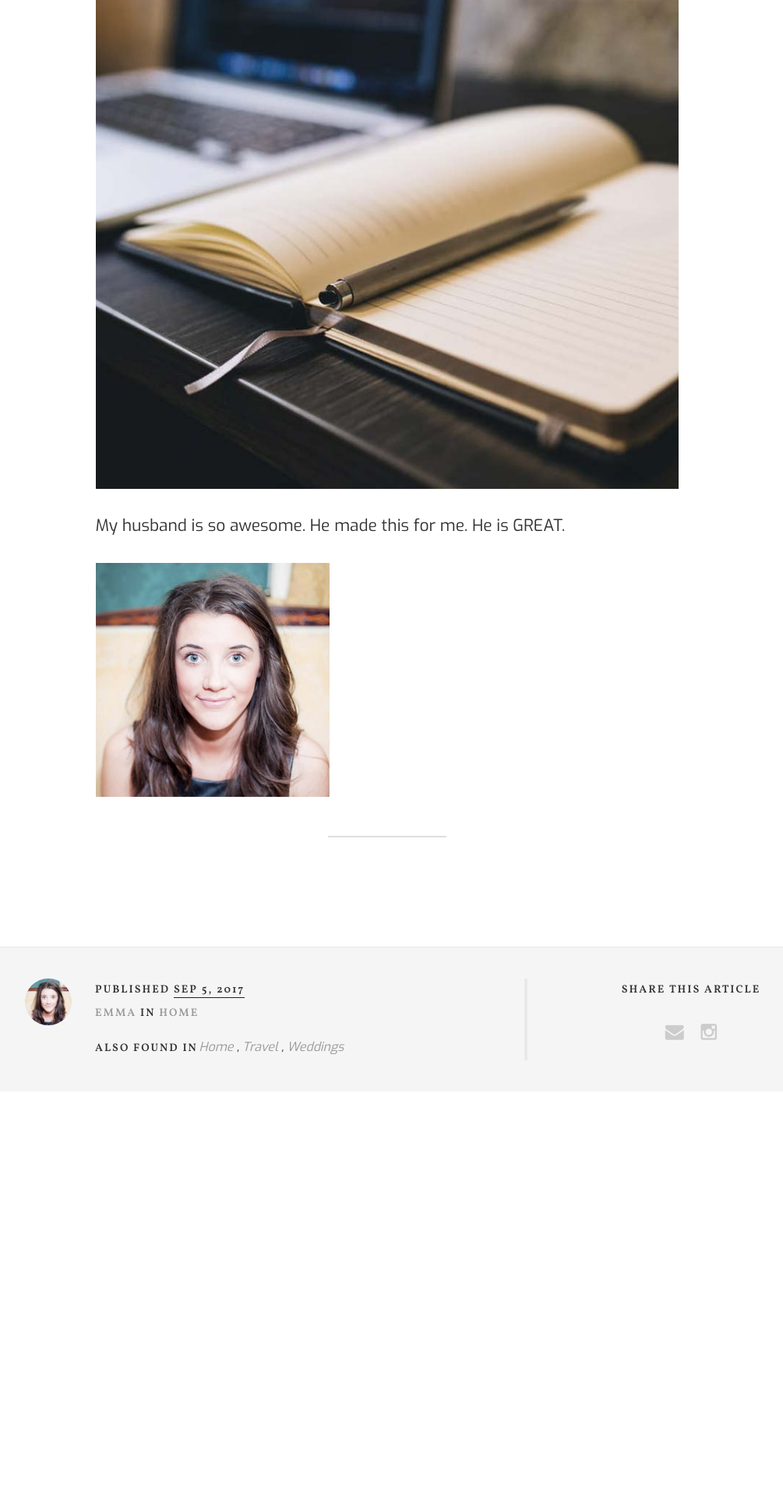
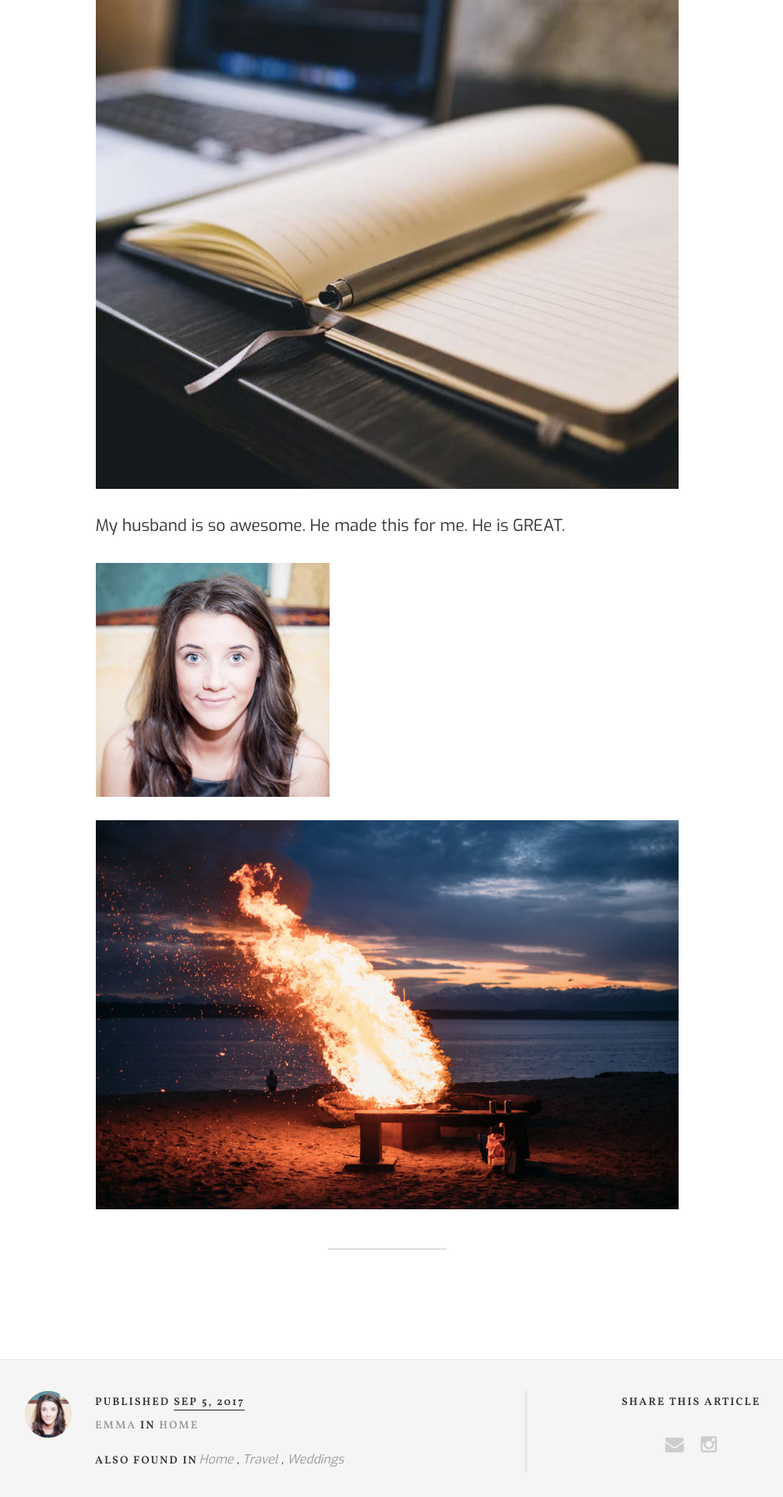
Before and after one commit to peartreelane/peartreelane.github.io, a Jekyll site: the page built from _posts/2017-09-05-welcome-to-pear-tree-lane.md, in a window 1280 px wide. Shown: the part 816-2736 px from the top of the page at 78% size, without its empty margins (143-1148 px from the left). Built offline with Jekyll 4.4.1, drawn with Linux system fonts in a browser that asks for light colours; some web fonts are replaced; comment, search, counter and statistics services are not loaded.

Commit message:
wee test

```diff
--- a/_posts/2017-09-05-welcome-to-pear-tree-lane.md
+++ b/_posts/2017-09-05-welcome-to-pear-tree-lane.md
@@ -20,3 +20,5 @@ Hi everyone - welcome to my first blog post.  I hope we have a lot of fun here.
 My husband is so awesome.  He made this for me.  He is GREAT.
 
 ![emma](../img/emma.jpg)
+
+![we test](../img/post-assets/fire.jpg)
```
Also changed, not shown: 3 other files.
